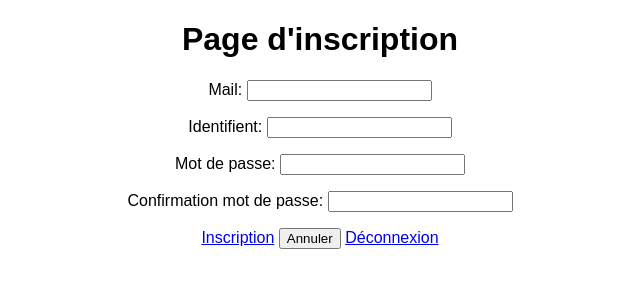
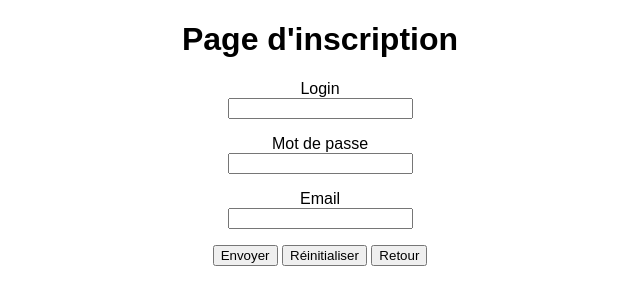
Before and after one commit to GuillaumeBarrillon/AP-2eme-annee, a PHP site: page /inscription.php in a window 1280 px wide. Shown: the top 305 px of the page, without its empty margins (320-960 px from the left). Run offline with PHP 8.4, Linux system fonts and the light colour scheme.

Commit message:
Création de l'inscription

```diff
--- a/css/style.css
+++ b/css/style.css
@@ -2,6 +2,9 @@ h1{
     text-align: center;
 }
 
+html a {
+    text-decoration: none;
+}
 
 body{
     text-align: center;
@@ -27,7 +30,6 @@ body{
     border: 2px solid black;
     border-radius: 0.8rem;
     padding: .6rem;
-    text-decoration: none;
     color: black;
     display: block;
 
--- a/inscription.php
+++ b/inscription.php
@@ -1,3 +1,30 @@
+<?php
+include 'include/db_functions.php';
+// Connexion à la base
+$dbh = db_connect();
+// Liste des personnes
+$submit = isset($_POST['submit']);
+$login = isset($_POST['login']) ? $_POST['login'] : '';
+$password = isset($_POST['password']) ? $_POST['password'] : '';
+$email = isset($_POST['email']) ? $_POST['email'] : '';
+
+if ($submit) {
+    $sql = "INSERT INTO utilisateur (Login, Mot_de_passe, Email) VALUES (:login, :password, :email)";
+    try {
+        $sth = $dbh->prepare($sql);
+        $sth->execute(array(":login"=>$login,":password"=>$password,":email"=>$email));
+        $nb = $sth->rowcount();
+    } catch (PDOException $e) {
+        die("<p>Erreur lors de la requête SQL : " . $e->getMessage() . "</p>");
+    }
+    $message="Personne(s) créée(s)";
+    header("location: listecommande.php");
+}   else {
+        $message="Veuillez saisir une personne SVP";
+    }
+
+?>
+
 <!DOCTYPE html>
 <html lang="fr">
 <head>
@@ -9,12 +36,13 @@
 </head>
 <body>
     <h1>Page d'inscription</h1>
-    <p>Mail: <input type="text" name="email" id="email"></p>
-    <p>Identifient: <input type="text" name="id_user" id="login"></p>
-    <p>Mot de passe: <input type="text" name="id_user" id="password"></p>
-    <p>Confirmation mot de passe: <input type="text" name="id_user" id="password"></p>
-    <a href="listecommande.php">Inscription</a>
-    <input type="reset" value="Annuler">
-    <a href="index.php">Déconnexion</a>
+    <form action="<?php echo $_SERVER['PHP_SELF']; ?>"method="post">
+        <p>Login<br><input type="text" name="login" id="login"></p>
+        <p>Mot de passe<br><input type="password" name="password" id="password"></p>
+        <p>Email<br><input type="mail" name="email" id="email"></p>
+        <input type="submit" name="submit" value="Envoyer">
+        <input type="reset" name="Réinitialiser" value="Réinitialiser">
+        <button href="index.php">Retour</button>
+    </form>
 </body>
 </html>
```
